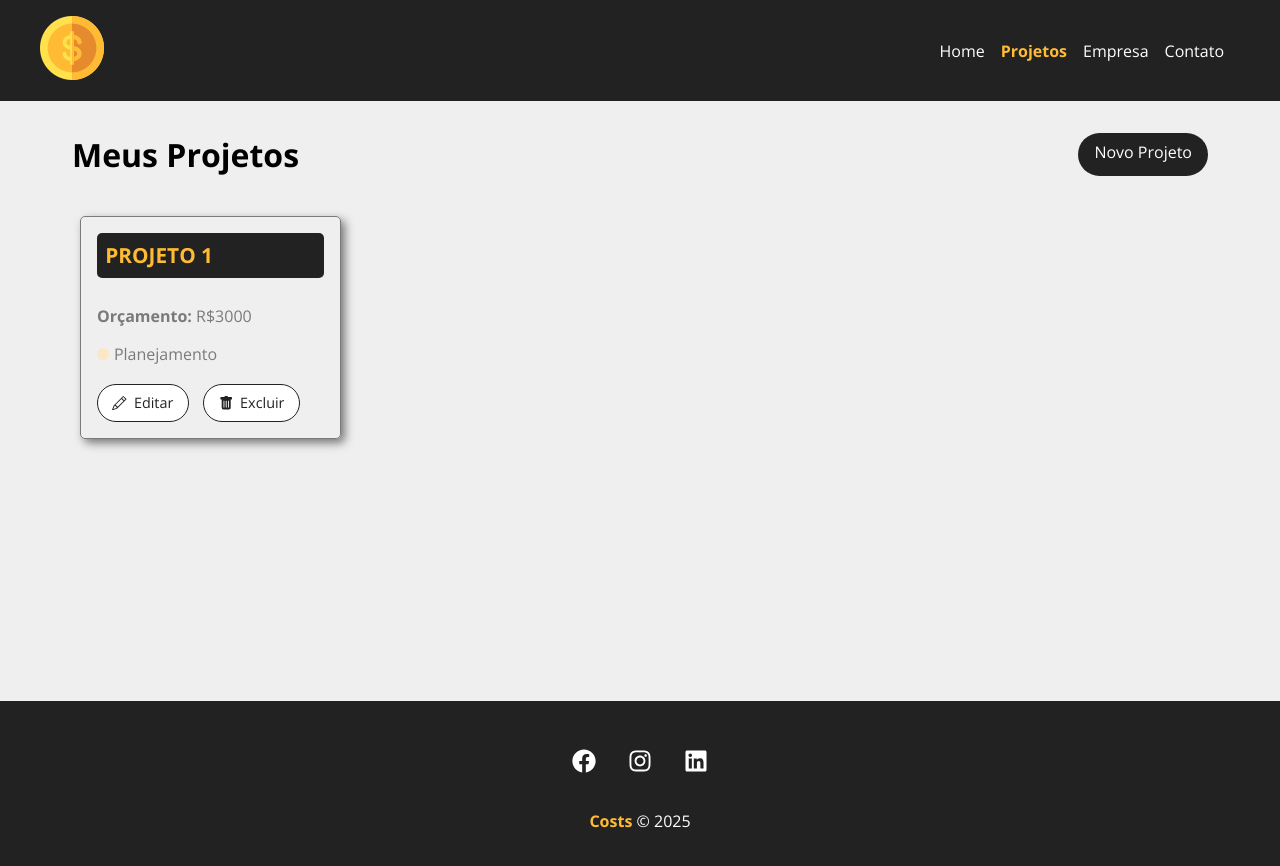
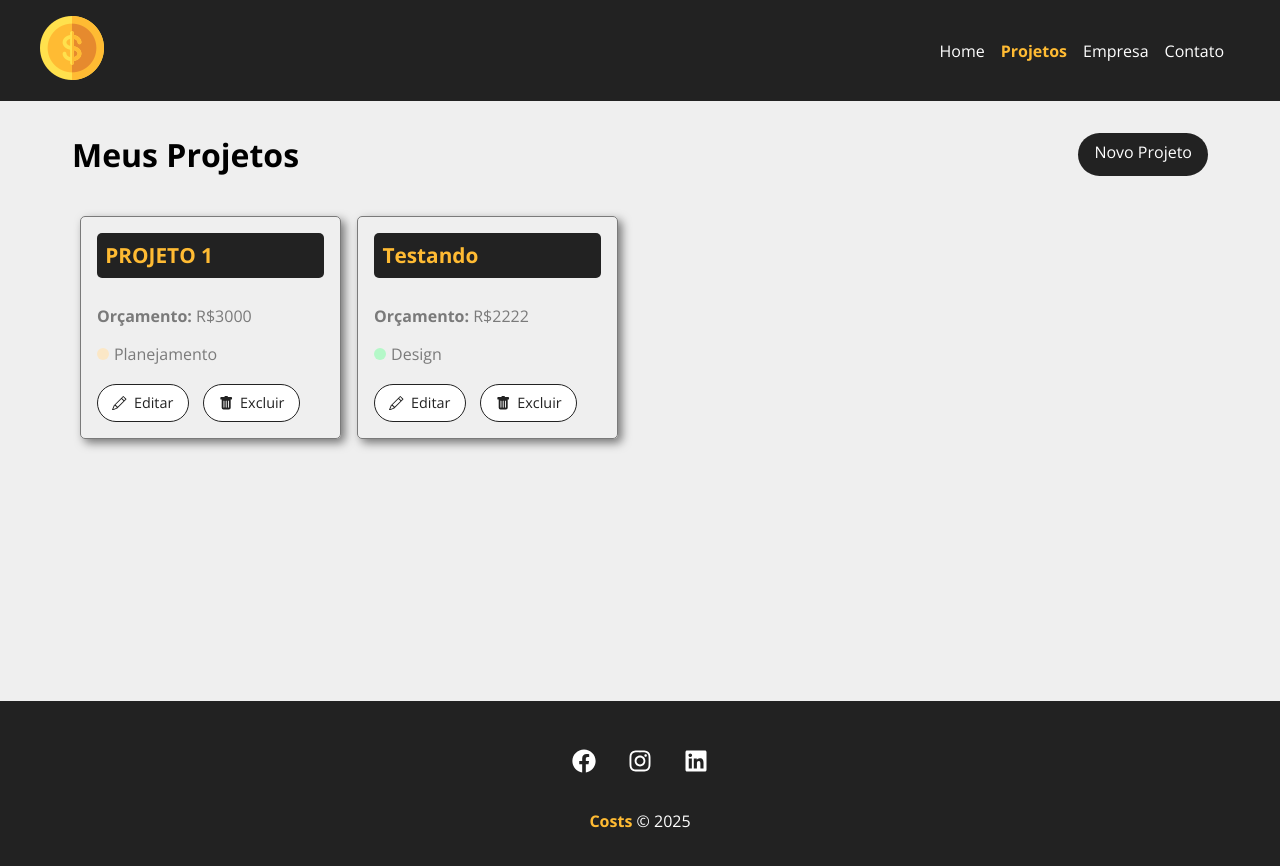
Before and after one commit to AlanGabHahn/costs, a React (Create React App) app: page /projects in a window 1280 px wide. Shown: the top 866 px of the page. Built offline with nearby package versions, Linux system fonts and the light colour scheme; data requests are answered from the project's data file.

Commit message:
Página de edição de dados

```diff
--- a/db.json
+++ b/db.json
@@ -7,6 +7,17 @@
       "category": {
         "id": "4",
         "name": "Planejamento"
+      },
+      "cost": 0,
+      "services": []
+    },
+    {
+      "id": "4601",
+      "name": "Testando",
+      "budget": "2222",
+      "category": {
+        "id": "2",
+        "name": "Design"
       },
       "cost": 0,
       "services": []
--- a/src/App.js
+++ b/src/App.js
@@ -8,6 +8,7 @@
 import Contact from './components/pages/Contact';
 import NewProject from './components/pages/NewProject';
 import Projects from './components/pages/Projects';
+import Project from './components/pages/Project';
 
 import Container from './components/layout/Container';
 
@@ -19,10 +20,11 @@
       <Container customClass="min-height">
         <Routes>
           <Route exact path="/" element={<Home />} />
-          <Route exact path="/company" element={<Company />} />
-          <Route exact path="/projects" element={<Projects />} />
-          <Route exact path="/contatc" element={<Contact />} />
-          <Route exact path="/newproject" element={<NewProject />} />
+          <Route path="/company" element={<Company />} />
+          <Route path="/projects" element={<Projects />} />
+          <Route path="/contatc" element={<Contact />} />
+          <Route path="/newproject" element={<NewProject />} />
+          <Route path="/project/:id" element={<Project />} />
         </Routes>
       </Container>
 
--- /dev/null
+++ b/src/components/pages/Project.js
@@ -0,0 +1,32 @@
+import { useParams } from "react-router-dom";
+import { useState, useEffect } from "react";
+
+import styles from "./Project.module.css";
+
+const Project = () => {
+
+    const { id }= useParams();
+
+    const [project, setProject] = useState([]);
+
+    useEffect(() => {
+        fetch(`http://localhost:5000/projects/${id}`, {
+            method: 'GET',
+            headers: {
+                'Content-Type': 'application/json',
+            }
+        })
+       .then(response => response.json())
+       .then((data) => {
+            setProject(data);
+       })
+       .catch(err => console.log(err));
+    }, [id]);
+
+    return (
+
+        <p>{project.name}</p>
+    );
+}
+
+export default Project;
--- a/src/components/project/ProjectCard.js
+++ b/src/components/project/ProjectCard.js
@@ -19,7 +19,7 @@
                 <span className={`${styles[category.toLowerCase()]}`}></span> {category}
             </p>
             <div className={styles.project_card_actions}>
-                <Link to="/">
+                <Link to={`/project/${id}`}>
                     <BsPencil /> Editar
                 </Link>
                 <button onClick={remove}>
```
Also changed, not shown: src/components/pages/Project.module.css (added).
